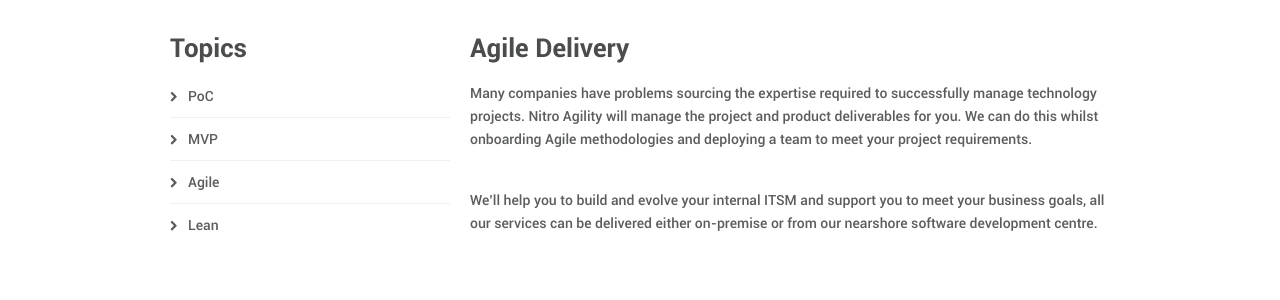
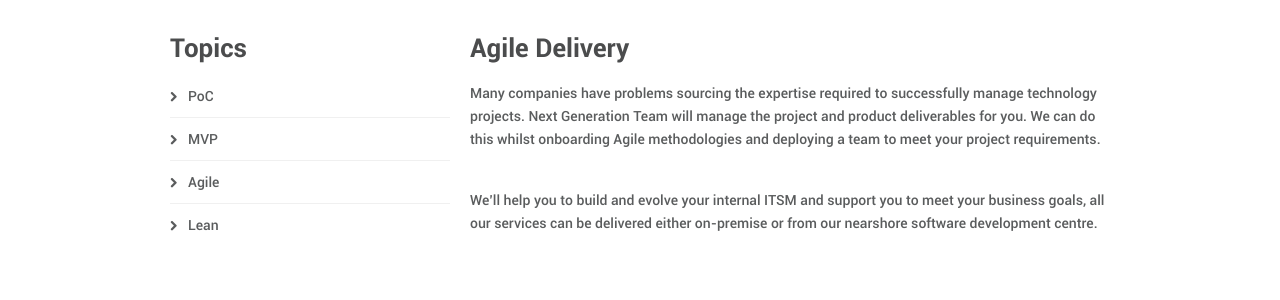
Before and after one commit to NitroAgility/nitroagility.github.io, a Jekyll site: the page built from services-agile-delivery.html, in a window 1280 px wide. Shown: the part 289-589 px from the top of the page. Built offline with Jekyll 4.4.1, drawn with Linux system fonts in a browser that asks for light colours.

Commit message:
Replace Nitro Agility with Next Generation Team

```diff
--- a/_data/services-agile-delivery.yml
+++ b/_data/services-agile-delivery.yml
@@ -1,5 +1,5 @@
 title: Agile Delivery
-content: <p>Many companies have problems sourcing the expertise required to successfully manage technology projects. Nitro Agility will manage the project and product deliverables for you. We can do this whilst onboarding Agile methodologies and deploying a team to meet your project requirements.  </p></br></br><p>We’ll help you to build and evolve your internal ITSM and support you to meet your business goals, all our services can be delivered either on-premise or from our nearshore software development centre. </p>
+content: <p>Many companies have problems sourcing the expertise required to successfully manage technology projects. Next Generation Team will manage the project and product deliverables for you. We can do this whilst onboarding Agile methodologies and deploying a team to meet your project requirements.  </p></br></br><p>We’ll help you to build and evolve your internal ITSM and support you to meet your business goals, all our services can be delivered either on-premise or from our nearshore software development centre. </p>
 topics:
   - PoC
   - MVP
--- a/_data/services-cloud-services.yml
+++ b/_data/services-cloud-services.yml
@@ -1,5 +1,5 @@
 title: Cloud Services
-content: <p>Cloud Computing has revolutionised how companies operate, they are no longer restricted by walls or borders. Companies are now taking their products and services across a global market.</p></br></br><p>Nitro Agility will work with you to move on cloud. We are experts in the field of cloud services and understand how to leverage Private, Public and multi-cloud environments including Amazon, Azure and Google Cloud Platform. We will help you to leverage the available functionality and the associated highly scalable, resilient and secure services so as to maximise business benefit.</p>
+content: <p>Cloud Computing has revolutionised how companies operate, they are no longer restricted by walls or borders. Companies are now taking their products and services across a global market.</p></br></br><p>Next Generation Team will work with you to move on cloud. We are experts in the field of cloud services and understand how to leverage Private, Public and multi-cloud environments including Amazon, Azure and Google Cloud Platform. We will help you to leverage the available functionality and the associated highly scalable, resilient and secure services so as to maximise business benefit.</p>
 topics:
   - AWS
   - Azure
--- a/_data/services-data-solutions.yml
+++ b/_data/services-data-solutions.yml
@@ -1,5 +1,5 @@
 title: Data Solutions
-content: <p>We live in the age of data. Many companies are seeking to exploit the opportunities presented by this paradigm and now focus on building Data platforms that often encompass innovations such as Event First, Machine Learning and Artificial Intelligence. </p></br></br><p>All businesses now need to deal with increasing amounts of data, analyse it and extract information so as to create monetizable and actionable insights. As data sets become larger and data processing becomes more complex, companies begin to onboard Big Data solutions.</p></br></br><p>Nitro Agility will help you to innovate with your data by building and deploying highly scalable data platforms using cutting edge Data ingestion and streaming services and revolutionary tools such as Kafka and Spark.</p>
+content: <p>We live in the age of data. Many companies are seeking to exploit the opportunities presented by this paradigm and now focus on building Data platforms that often encompass innovations such as Event First, Machine Learning and Artificial Intelligence. </p></br></br><p>All businesses now need to deal with increasing amounts of data, analyse it and extract information so as to create monetizable and actionable insights. As data sets become larger and data processing becomes more complex, companies begin to onboard Big Data solutions.</p></br></br><p>Next Generation Team will help you to innovate with your data by building and deploying highly scalable data platforms using cutting edge Data ingestion and streaming services and revolutionary tools such as Kafka and Spark.</p>
 topics:
   - Data Platforms
   - BigData
--- a/_data/services-devops.yml
+++ b/_data/services-devops.yml
@@ -1,5 +1,5 @@
 title: DevOps
-content: <p>DevOps is a set of software development practices that combines software development and information technology operations. This is required to build, deploy, test and release your software application. DevOps is essential to the successful implementation of Cloud-based technology platforms. Many companies see the benefits of DevOps, however, find that Implementing the required cultural change, tech tooling and processes to be highly complex.</p></br></br><p>Nitro Agility will help enable DevOps cultural change and at the same time, implement the required automation; continuous integration and continuous delivery processes. Our expert DevOps engineers will help you to embed CI/CD best practice and help you to implement the tooling required to drive a successful DevOps culture within your business.  </p>
+content: <p>DevOps is a set of software development practices that combines software development and information technology operations. This is required to build, deploy, test and release your software application. DevOps is essential to the successful implementation of Cloud-based technology platforms. Many companies see the benefits of DevOps, however, find that Implementing the required cultural change, tech tooling and processes to be highly complex.</p></br></br><p>Next Generation Team will help enable DevOps cultural change and at the same time, implement the required automation; continuous integration and continuous delivery processes. Our expert DevOps engineers will help you to embed CI/CD best practice and help you to implement the tooling required to drive a successful DevOps culture within your business.  </p>
 topics:
   - CI/CD
   - Containerisation
--- a/_data/services-software-development.yml
+++ b/_data/services-software-development.yml
@@ -1,5 +1,5 @@
 title: Software Development
-content: <p>Sourcing highly skilled software developers is not an easy task. Therefore, building new technology platforms from scratch is not always a viable option for many companies.</p></br></br><p>Nitro Agility will solve this problem by standing up our team of highly skilled Software Developers to support you. We offer a dedicated CTO level consultant to assist in the design of your technology platform architecture.  Our team of Software Developers will then work with you to implement your technology solution. </p></br></br><p>Our on-demand skills approach to projects helps you to control cost and improve efficiencies in project delivery.</p>
+content: <p>Sourcing highly skilled software developers is not an easy task. Therefore, building new technology platforms from scratch is not always a viable option for many companies.</p></br></br><p>Next Generation Team will solve this problem by standing up our team of highly skilled Software Developers to support you. We offer a dedicated CTO level consultant to assist in the design of your technology platform architecture.  Our team of Software Developers will then work with you to implement your technology solution. </p></br></br><p>Our on-demand skills approach to projects helps you to control cost and improve efficiencies in project delivery.</p>
 topics:
   - .NET & NetCore
   - Python
```
